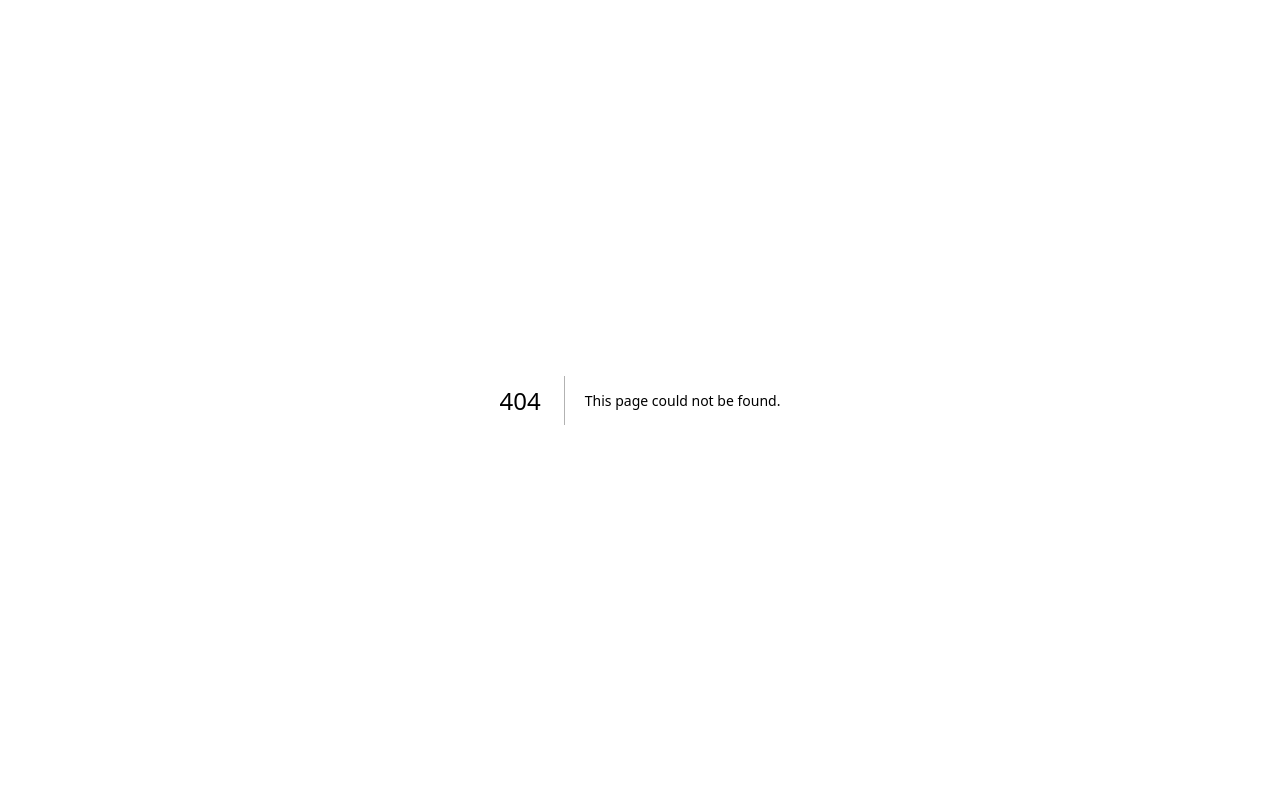
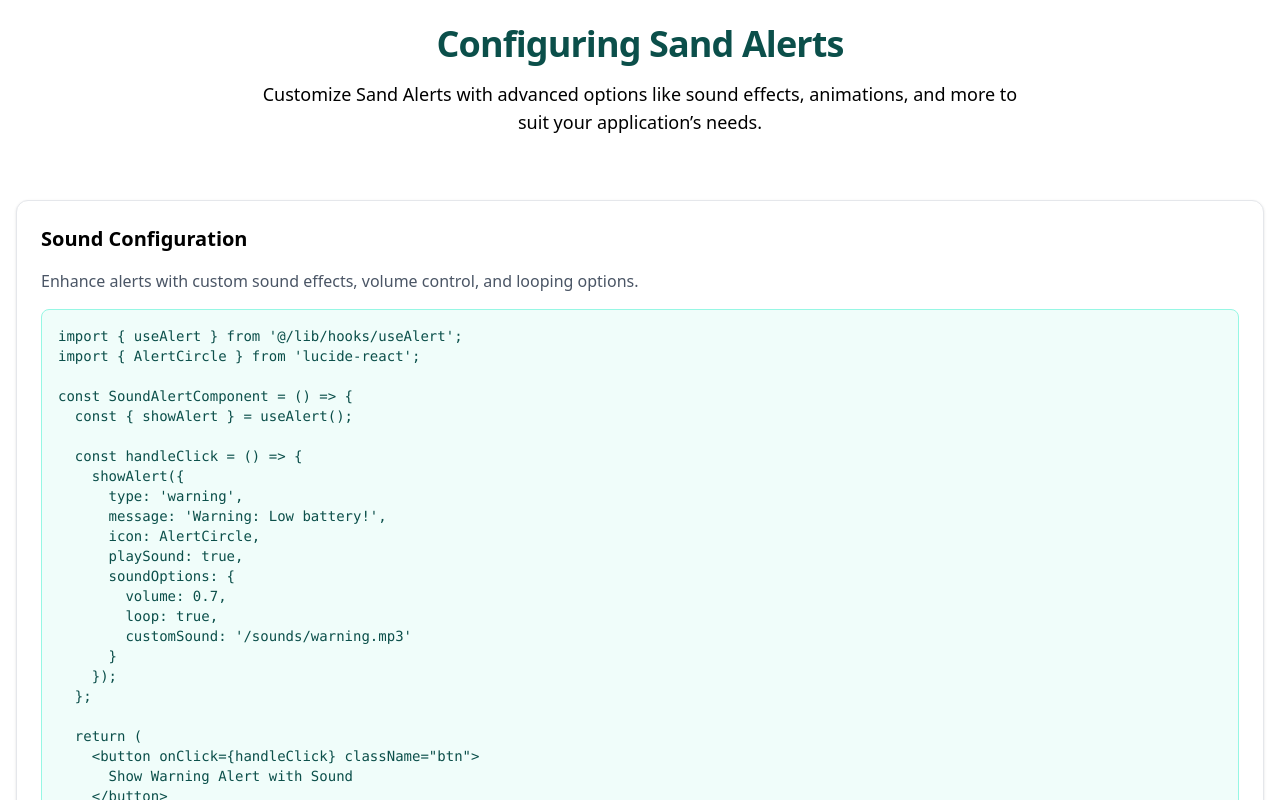
Before and after one commit to sandundil2002/Sand-Alerts, a Next.js app: page /configuration in a window 1280 px wide. Before the commit this address had no page. Shown: the top 800 px of the page. Built offline with nearby package versions, Linux system fonts and the light colour scheme.

Commit message:
alerts configurations page implemented.

```diff
--- /dev/null
+++ b/app/configuration/page.tsx
@@ -0,0 +1,9 @@
+import Configuration from "@/components/sections/Configuration";
+
+export default function Page() {
+    return (
+        <div>
+            <Configuration />
+        </div>
+    );
+};
--- /dev/null
+++ b/components/sections/Configuration.tsx
@@ -0,0 +1,115 @@
+'use client';
+
+import CodeBlock from "@/components/ui/CodeBlock";
+
+export default function Configuration() {
+    const soundConfigCode = `import { useAlert } from '@/lib/hooks/useAlert';
+import { AlertCircle } from 'lucide-react';
+
+const SoundAlertComponent = () => {
+  const { showAlert } = useAlert();
+
+  const handleClick = () => {
+    showAlert({
+      type: 'warning',
+      message: 'Warning: Low battery!',
+      icon: AlertCircle,
+      playSound: true,
+      soundOptions: {
+        volume: 0.7,
+        loop: true,
+        customSound: '/sounds/warning.mp3'
+      }
+    });
+  };
+
+  return (
+    <button onClick={handleClick} className="btn">
+      Show Warning Alert with Sound
+    </button>
+  );
+};
+
+export default SoundAlertComponent;`;
+
+    const animationConfigCode = `import { useAlert } from '@/lib/hooks/useAlert';
+import { Info } from 'lucide-react';
+
+const AnimatedAlertComponent = () => {
+  const { showAlert } = useAlert();
+
+  const handleClick = () => {
+    showAlert({
+      type: 'info',
+      message: 'This alert slides in!',
+      icon: Info,
+      animation: {
+        enter: 'slideIn',
+        exit: 'fadeOut',
+        duration: 300
+      },
+      duration: 4000
+    });
+  };
+
+  return (
+    <button onClick={handleClick} className="btn">
+      Show Animated Alert
+    </button>
+  );
+};
+
+export default AnimatedAlertComponent;`;
+
+    return (
+        <div>
+            <div className="text-center mb-16 mt-6 mx-2">
+                <h2 className="text-3xl font-bold text-teal-900 tracking-tight sm:text-4xl">
+                    Configuring Sand Alerts
+                </h2>
+                <p className="mt-4 text-lg max-w-3xl mx-auto">
+                    Customize Sand Alerts with advanced options like sound effects, animations, and more to
+                    suit your application’s needs.
+                </p>
+            </div>
+
+            <div className="space-y-12">
+                <section className="bg-white rounded-xl shadow-sm p-6 border border-gray-200 mx-4">
+                    <h3 className="text-xl font-semibold mb-4">Sound Configuration</h3>
+                    <p className="text-gray-600 mb-4">
+                        Enhance alerts with custom sound effects, volume control, and looping options.
+                    </p>
+                    <CodeBlock
+                        code={soundConfigCode}
+                        onCopy={() => navigator.clipboard.writeText(soundConfigCode)}
+                    />
+                </section>
+
+                <section className="bg-white rounded-xl shadow-sm p-6 border border-gray-200 mx-4">
+                    <h3 className="text-xl font-semibold mb-4">Animation Configuration</h3>
+                    <p className="text-gray-600 mb-4">
+                        Add smooth enter and exit animations to make alerts visually engaging.
+                    </p>
+                    <CodeBlock
+                        code={animationConfigCode}
+                        onCopy={() => navigator.clipboard.writeText(animationConfigCode)}
+                    />
+                </section>
+            </div>
+
+            <div className="mt-10 mb-6 text-center">
+                <h3 className="text-2xl text-teal-900 font-semibold mb-4">Ready to Get Started?</h3>
+                <p className="text-gray-600 max-w-2xl mx-auto">
+                    Head to the Getting Started page to set up Sand Alerts in your project and start using
+                    these configurations.
+                </p>
+                <button
+                    onClick={() => window.location.href = '/#getting-started'}
+                    className="mt-6 rounded-md bg-teal-600 px-5 py-3 text-sm font-semibold text-white shadow-sm hover:bg-teal-700 focus-visible:outline focus-visible:outline-2 focus-visible:outline-offset-2 focus-visible:outline-teal-600"
+                >
+                    Get Started
+                </button>
+            </div>
+        </div>
+    );
+}
--- a/components/sections/Usage.tsx
+++ b/components/sections/Usage.tsx
@@ -65,7 +65,7 @@ export default CustomAlertComponent;`;
 
             <div className="space-y-12">
                 <section className="bg-white rounded-xl shadow-sm p-6 border mx-4 border-gray-200">
-                    <h3 className="text-xl text-teal-900 font-semibold mb-4">Basic Usage</h3>
+                    <h3 className="text-xl font-semibold mb-4">Basic Usage</h3>
                     <p className="text-gray-600 mb-4">
                         Trigger a simple success alert with sound using the <code>useAlert</code> hook.
                     </p>
@@ -76,7 +76,7 @@ export default CustomAlertComponent;`;
                 </section>
 
                 <section className="bg-white rounded-xl shadow-sm p-6 border mx-4 border-gray-200">
-                    <h3 className="text-xl text-teal-900 font-semibold mb-4">Custom Icon</h3>
+                    <h3 className="text-xl font-semibold mb-4">Custom Icon</h3>
                     <p className="text-gray-600 mb-4">
                         Customize the alert icon with any Lucide React icon and set an auto-dismiss duration.
                     </p>
```
